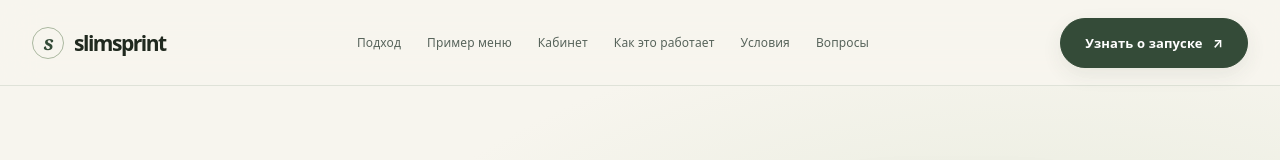
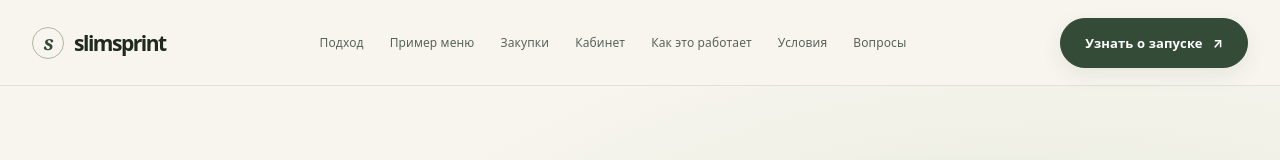
Before and after one commit to nvs161023/slimsprint, a plain HTML site: page docs/index.html in a window 1280 px wide. Shown: the top 160 px of the page. Drawn offline with Linux system fonts and the light colour scheme.

Commit message:
Polish SlimSprint navigation and social preview metadata

```diff
--- a/docs/index.html
+++ b/docs/index.html
@@ -11,7 +11,7 @@
 <meta property="og:title" content="SlimSprint — питание, которое вписывается в твою жизнь">
 <meta property="og:description" content="30 дней понятного питания, собранного вокруг твоего ритма жизни.">
 <meta property="og:type" content="website">
-<meta property="og:image" content="{{SITE_URL}}/assets/img/og-image.svg">
+<meta property="og:image" content="https://slimsprint.ru/assets/img/og-image.svg">
 <meta property="og:locale" content="ru_RU">
 <meta property="og:site_name" content="SlimSprint">
 <meta property="og:url" content="https://slimsprint.ru/">
@@ -32,7 +32,7 @@
 <a class="skip-link" href="#top">Перейти к содержанию</a>
 <header class="header"><div class="wrap nav">
 <a class="brand" href="#top" aria-label="SlimSprint — на главную"><span class="brand-mark">s</span>slimsprint</a>
-<nav class="nav-links" aria-label="Основная навигация"><a href="#approach">Подход</a><a href="#menu">Пример меню</a><a href="#cabinet">Кабинет</a><a href="#how">Как это работает</a><a href="#price">Условия</a><a href="#faq">Вопросы</a></nav>
+<nav class="nav-links" aria-label="Основная навигация"><a href="#approach">Подход</a><a href="#menu">Пример меню</a><a href="#shopping">Закупки</a><a href="#cabinet">Кабинет</a><a href="#how">Как это работает</a><a href="#price">Условия</a><a href="#faq">Вопросы</a></nav>
 <a class="nav-cta" href="#lead-form">Узнать о запуске <span aria-hidden="true">↗</span></a>
 </div></header>
 <main id="top">
```
